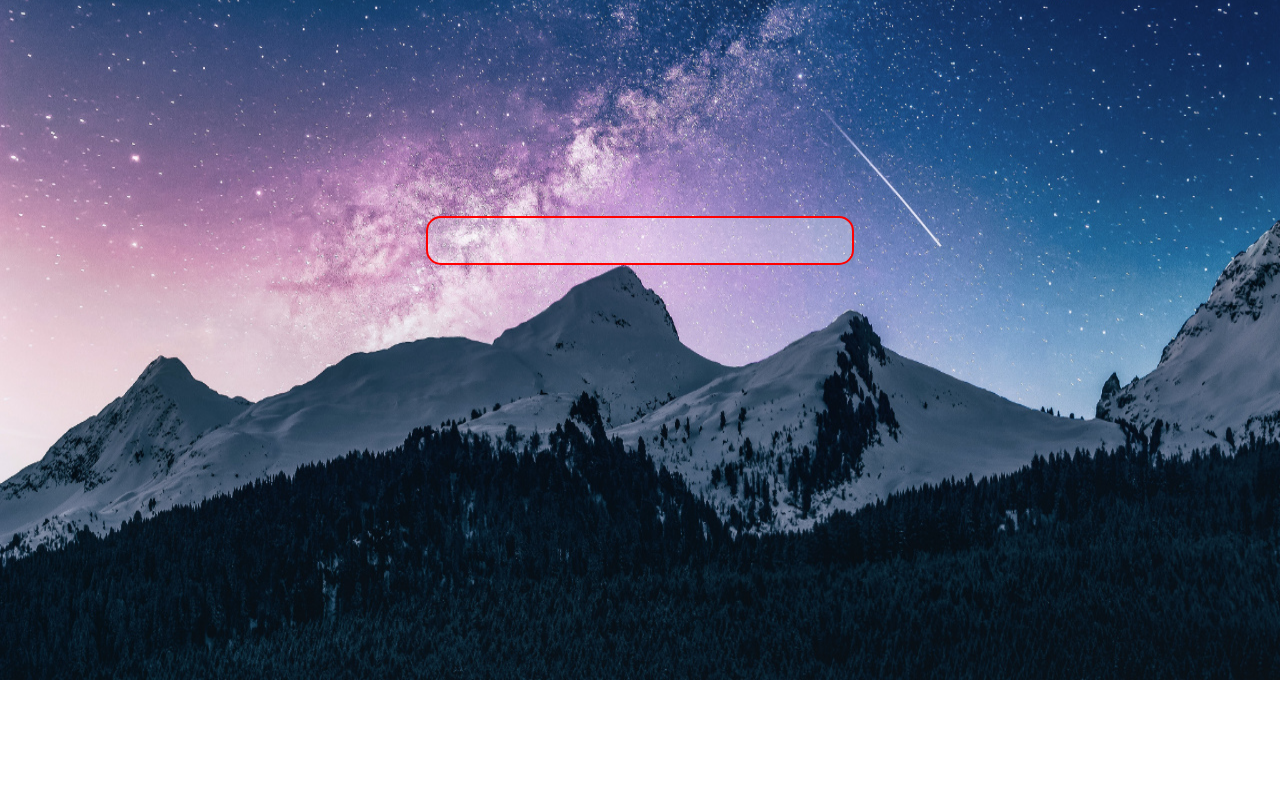
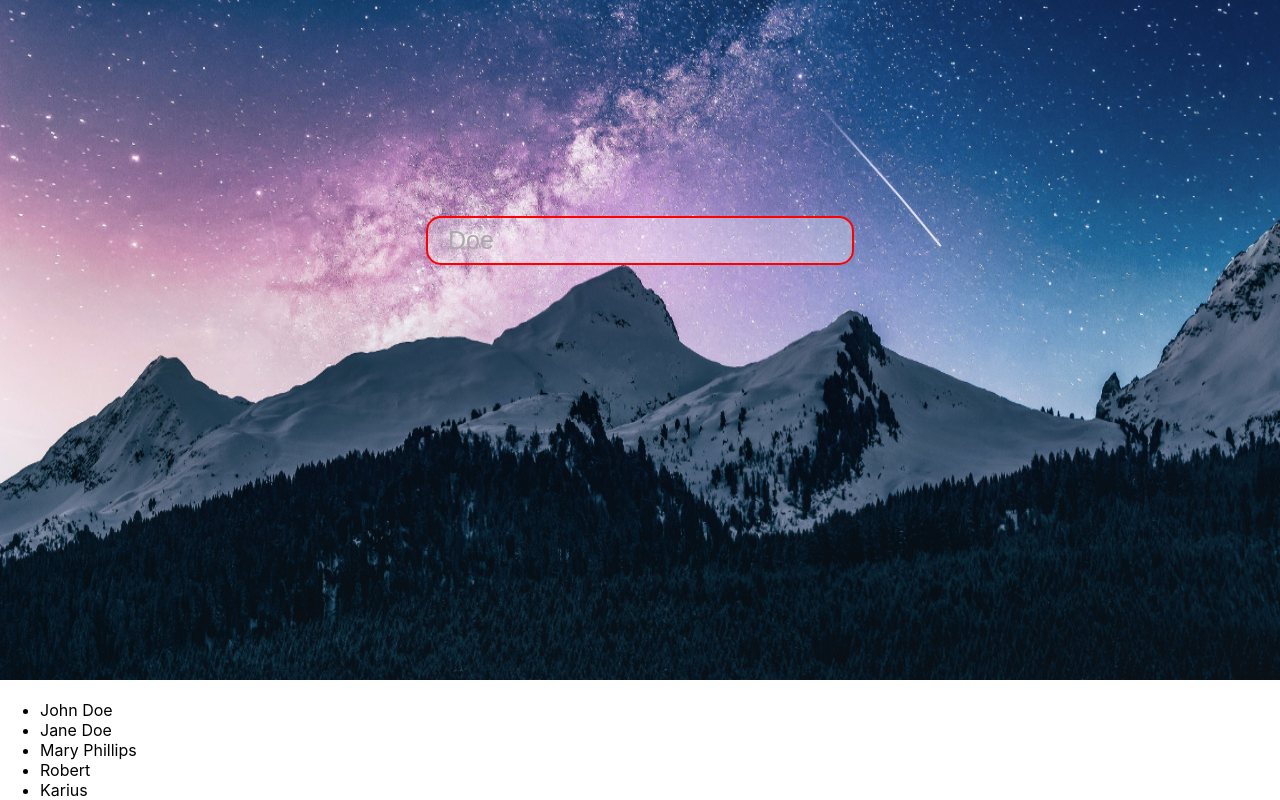
Before and after one commit to domobritton/react-widgets, a React (Create React App) app: page / in a window 1280 px wide. Shown: the part 2364-3164 px from the top of the page. Before the commit the page ends 3048 px from the top, so only its background shows below. Built offline with nearby package versions, Linux system fonts and the light colour scheme.

Commit message:
Add fuse.js

```diff
--- a/package.json
+++ b/package.json
@@ -3,6 +3,7 @@
   "version": "0.1.0",
   "private": true,
   "dependencies": {
+    "fuse.js": "^3.3.0",
     "react": "^16.7.0",
     "react-dom": "^16.7.0",
     "react-scripts": "2.1.3",
--- a/src/App.js
+++ b/src/App.js
@@ -5,7 +5,7 @@ import './App.css';
 import Clock from './Clock';
 import Carousel from './Carousel';
 import Tabs from './Tabs';
-import SearchBox from './SearchBox';
+import Search from './Search';
 
 class App extends Component {
   render() {
@@ -17,7 +17,7 @@ class App extends Component {
         <Carousel />
         <Clock />
         <Tabs />
-        <SearchBox />
+        <Search />
       </div>
     );
   }
--- /dev/null
+++ b/src/Search.js
@@ -0,0 +1,39 @@
+import React, { Component } from 'react';
+import SearchBox from './SearchBox';
+
+export default class Search extends Component {
+
+    data = [
+        {
+            key: 'john',
+            value: 'John Doe'
+        },
+        {
+            key: 'jane',
+            value: 'Jane Doe'
+        },
+        {
+            key: 'mary',
+            value: 'Mary Phillips'
+        },
+        {
+            key: 'robert',
+            value: 'Robert'
+        },
+        {
+            key: 'karius',
+            value: 'Karius'
+        },
+    ];
+
+  render() {
+    return (
+      <div>
+        <SearchBox
+            placeholder='placeholder'
+            value='Doe'
+            data={this.data} />
+      </div>
+    );
+  }
+}
--- a/src/SearchBox.js
+++ b/src/SearchBox.js
@@ -7,7 +7,12 @@ export default class SearchBox extends Component {
 
     static propTypes = {
         value: PropTypes.string,
-        placeholder: PropTypes.string
+        placeholder: PropTypes.string,
+        data: PropTypes.array.isRequired
+    }
+
+    static defaultProps = {
+        data: []
     }
 
     state = {
@@ -32,12 +37,31 @@ export default class SearchBox extends Component {
         this.setState({ value: ''});
     }
 
+    dropdownNode = () => {
+        const { data } = this.props
+
+        return (
+            <div className=''>
+                <ul>
+                    {data.map(record => {
+                        return (
+                            <li
+                            key={record.key}>
+                            {record.value}
+                            </li>
+                        )
+                    })}
+                </ul>
+            </div>
+        )
+    }
+
     inputNode = () => {
         const { placeholder } = this.props
         const { value } = this.state
 
         return (
-            <form onSubmit={this.handleSubmit}>
+            <form>
                 <Input
                 type='text'
                 placeholder={placeholder}
@@ -52,6 +76,7 @@ export default class SearchBox extends Component {
       <SearchWrapper>
         <Image src={Image4} />
         {this.inputNode()}
+        {this.dropdownNode()}
       </SearchWrapper>
     );
   }
```
Also changed, not shown: 1 other file (tests, documents, lock files or other folders).
